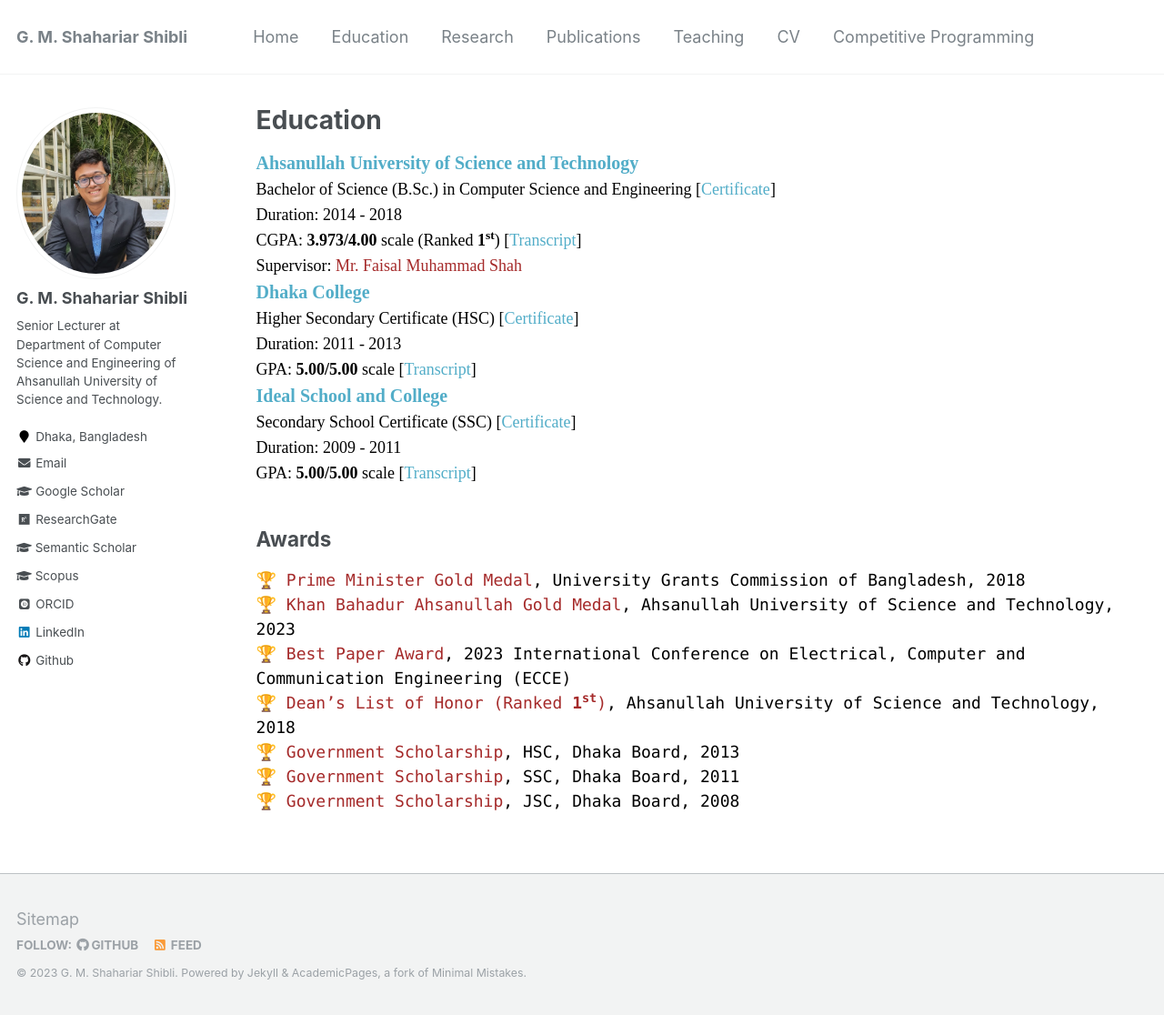
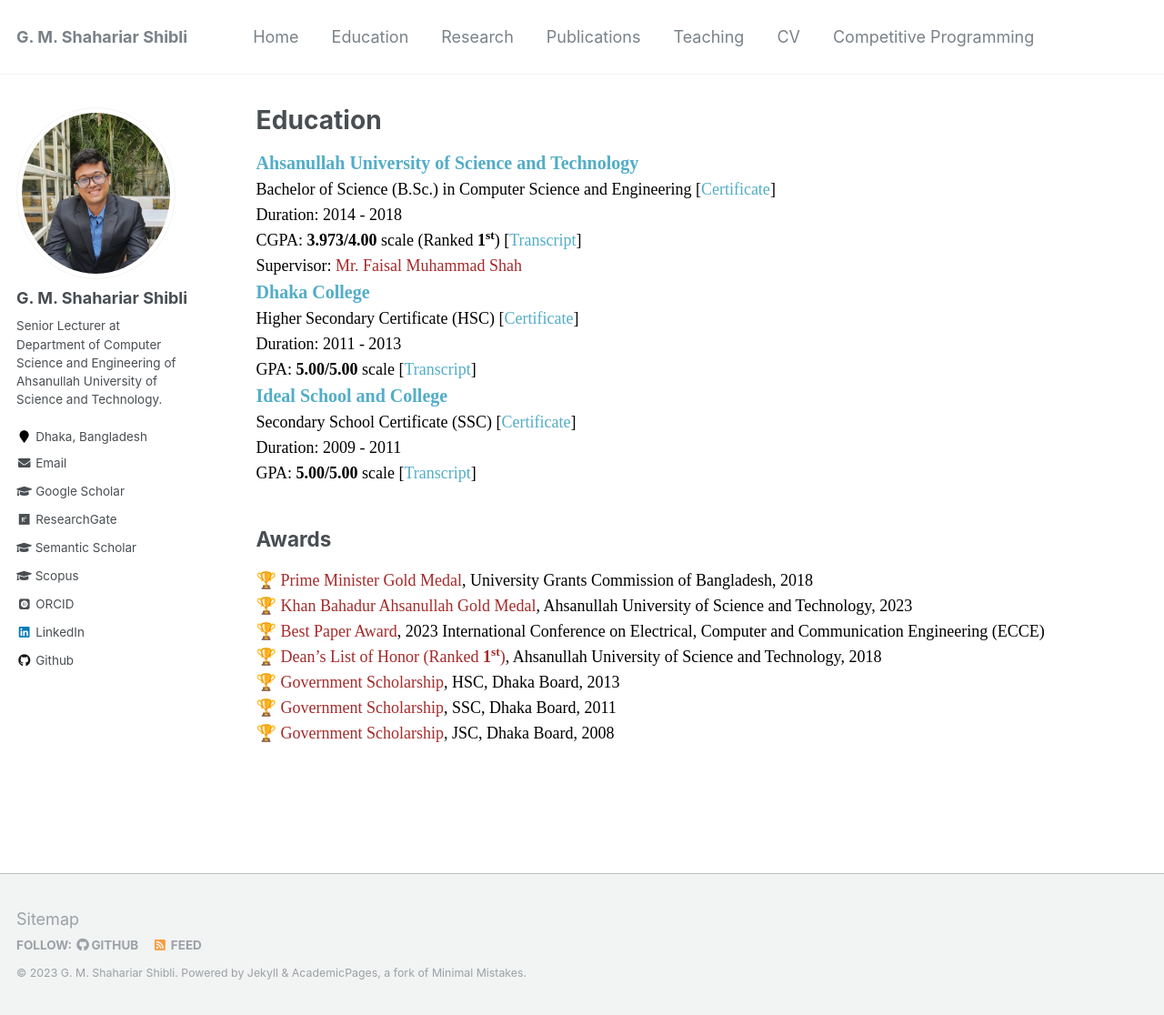
Before and after one commit to shahariar-shibli/shahariar-shibli.github.io, a Jekyll site: the page built from _pages/education.md, in a window 1280 px wide and 1116 px high. Shown: the whole window at 91% size. Built offline with Jekyll 4.4.1, drawn with Linux system fonts in a browser that asks for light colours; some web fonts are replaced.

Commit message:
Update education.md

```diff
--- a/_pages/education.md
+++ b/_pages/education.md
@@ -17,25 +17,25 @@
 Bachelor of Science (B.Sc.) in Computer Science and Engineering [[Certificate](https://shahariar-shibli.github.io/files/Education/BSc_Certificate.pdf)] <br/>
 Duration: 2014 - 2018 <br/>
 CGPA: <b>3.973/4.00</b> scale (Ranked <b>1<sup>st</sup></b>) [[Transcript](https://shahariar-shibli.github.io/files/Education/BSc_Transcript.pdf)] <br/>
-Supervisor: <a style="color:brown;" href="https://aust.edu/cse/faculty_member/mr_faisal_muhammad_shah">Mr. Faisal Muhammad Shah</a><br/>
-</span>
+Supervisor: <a style="color:brown;" href="https://aust.edu/cse/faculty_member/mr_faisal_muhammad_shah">Mr. Faisal Muhammad Shah</a>
+</span><br/>
 <!-- HSC -->
 <span style="font-family:Calisto MT; color:black;">
 <span style="color:black; font-size:20px"><b><a href="http://dhakacollege.edu.bd/" target="_blank">Dhaka College</a></b></span><br/>
 Higher Secondary Certificate (HSC) [[Certificate](https://shahariar-shibli.github.io/files/Education/HSC_Certificate.pdf)] <br/>
 Duration: 2011 - 2013 <br/>
-GPA: <b>5.00/5.00</b> scale [[Transcript](https://shahariar-shibli.github.io/files/Education/HSC_Transcript.pdf)] <br/>
-</span>
+GPA: <b>5.00/5.00</b> scale [[Transcript](https://shahariar-shibli.github.io/files/Education/HSC_Transcript.pdf)]
+</span><br/>
 <!-- SSC -->
 <span style="font-family:Calisto MT; color:black;">
 <span style="color:black; font-size:20px"><b><a href="https://iscm.edu.bd/" target="_blank">Ideal School and College</a></b></span><br/>
 Secondary School Certificate (SSC) [[Certificate](https://shahariar-shibli.github.io/files/Education/SSC_Certificate.pdf)] <br/>
 Duration: 2009 - 2011 <br/>
-GPA: <b>5.00/5.00</b> scale [[Transcript](https://shahariar-shibli.github.io/files/Education/SSC_Transcript.pdf)] <br/>
-</span>
+GPA: <b>5.00/5.00</b> scale [[Transcript](https://shahariar-shibli.github.io/files/Education/SSC_Transcript.pdf)]
+</span><br/>
 
 ## Awards
-<span style="font-family:Monaco; color:black">
+<span style="font-family:Calisto MT; color:black">
 🏆 <span style="color:brown">Prime Minister Gold Medal</span>, University Grants Commission of Bangladesh, 2018 <br/>
 🏆 <span style="color:brown">Khan Bahadur Ahsanullah Gold Medal</span>, Ahsanullah University of Science and Technology, 2023 <br/>
 🏆 <span style="color:brown">Best Paper Award</span>, 2023 International Conference on Electrical, Computer and Communication Engineering (ECCE) <br/>
```
